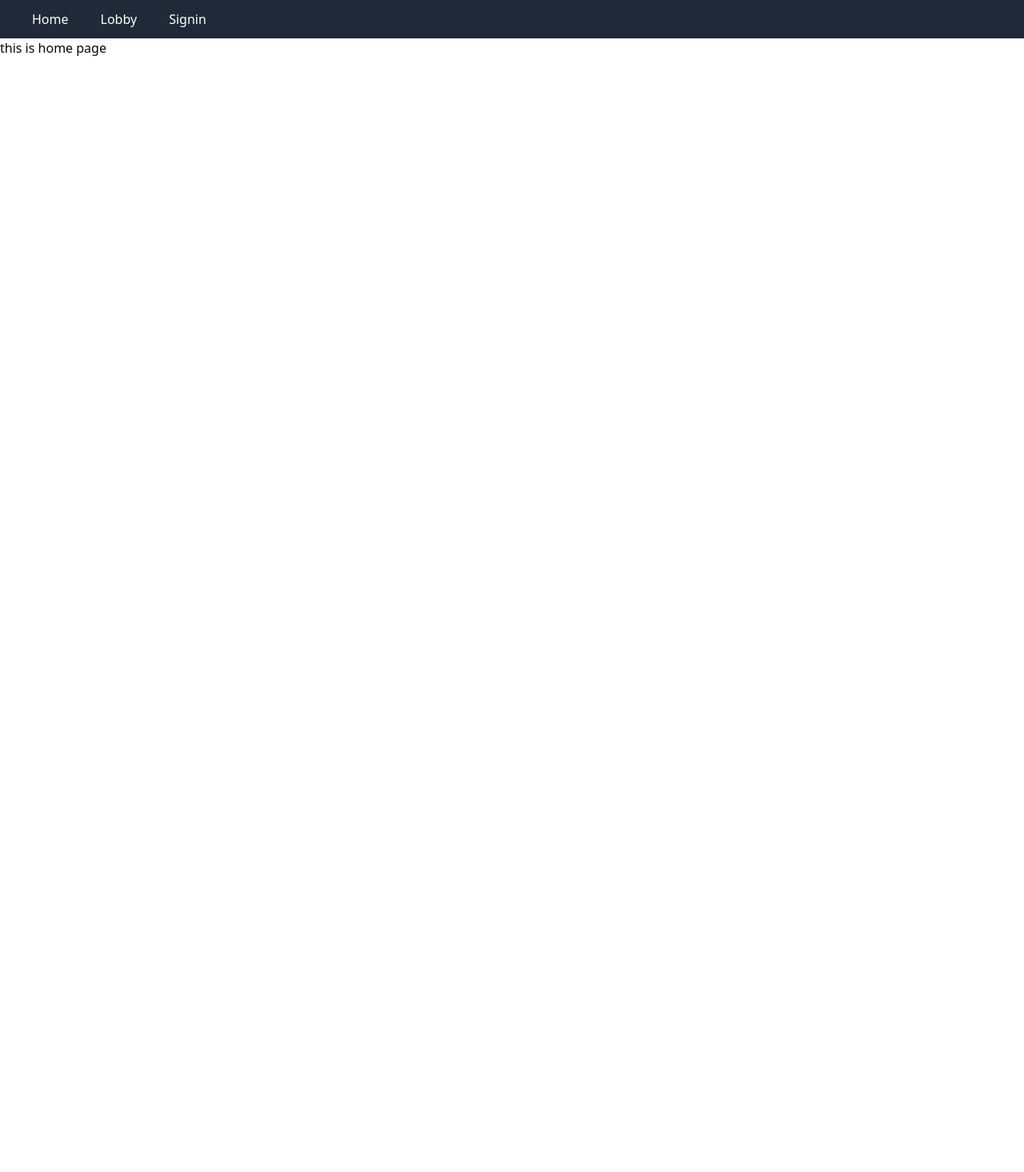
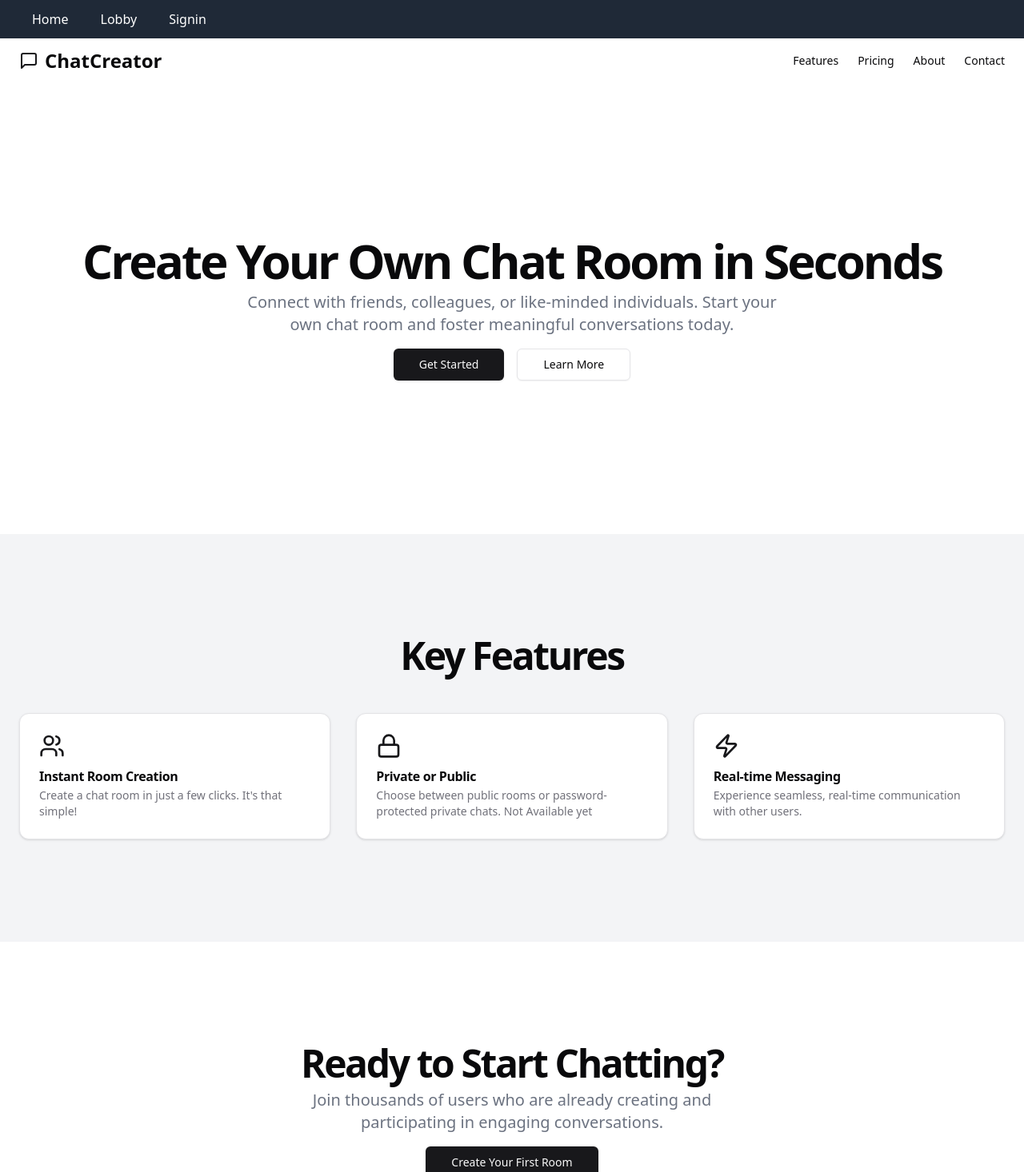
Before and after one commit to sahalbelam/chatapp, a React (Vite) app: page / in a window 1280 px wide. Shown: the top 1466 px of the page at 80% size. Before the commit the page ends 800 px from the top, so only its background shows below. Built offline with nearby package versions, Linux system fonts and the light colour scheme; no server answers.

Commit message:
added home page

```diff
--- a/src/components/Home.tsx
+++ b/src/components/Home.tsx
@@ -1,11 +1,106 @@
-import JoinRoom from './JoinRoom'
+import { Button } from "@/components/ui/button"
+import { Card, CardDescription, CardHeader, CardTitle } from "@/components/ui/card"
+import { MessageSquare, Users, Lock, Zap } from "lucide-react"
+import { Link } from "react-router-dom"
 
-const Home = () => {
+export default function Component() {
   return (
-    <div>
-      this is home page
+    <div className="flex flex-col min-h-screen">
+      <header className="px-4 lg:px-6 h-14 flex items-center">
+        <Link className="flex items-center justify-center" to="#">
+          <MessageSquare className="h-6 w-6 text-primary" />
+          <span className="ml-2 text-2xl font-bold">ChatCreator</span>
+        </Link>
+        <nav className="ml-auto flex gap-4 sm:gap-6">
+          <Link className="text-sm font-medium hover:underline underline-offset-4" to="#">
+            Features
+          </Link>
+          <Link className="text-sm font-medium hover:underline underline-offset-4" to="#">
+            Pricing
+          </Link>
+          <Link className="text-sm font-medium hover:underline underline-offset-4" to="#">
+            About
+          </Link>
+          <Link className="text-sm font-medium hover:underline underline-offset-4" to="#">
+            Contact
+          </Link>
+        </nav>
+      </header>
+      <main className="flex-1">
+        <section className="w-full py-12 md:py-24 lg:py-32 xl:py-48">
+          <div className="container px-4 md:px-6">
+            <div className="flex flex-col items-center space-y-4 text-center">
+              <div className="space-y-2">
+                <h1 className="text-3xl font-bold tracking-tighter sm:text-4xl md:text-5xl lg:text-6xl/none">
+                  Create Your Own Chat Room in Seconds
+                </h1>
+                <p className="mx-auto max-w-[700px] text-gray-500 md:text-xl dark:text-gray-400">
+                  Connect with friends, colleagues, or like-minded individuals. Start your own chat room and foster
+                  meaningful conversations today.
+                </p>
+              </div>
+              <div className="space-x-4">
+                <Button size="lg">Get Started</Button>
+                <Button size="lg" variant="outline">
+                  Learn More
+                </Button>
+              </div>
+            </div>
+          </div>
+        </section>
+        <section className="w-full py-12 md:py-24 lg:py-32 bg-gray-100 dark:bg-gray-800">
+          <div className="container px-4 md:px-6">
+            <h2 className="text-3xl font-bold tracking-tighter sm:text-5xl text-center mb-12">Key Features</h2>
+            <div className="grid grid-cols-1 md:grid-cols-2 lg:grid-cols-3 gap-8">
+              <Card>
+                <CardHeader>
+                  <Users className="w-8 h-8 mb-2 text-primary" />
+                  <CardTitle>Instant Room Creation</CardTitle>
+                  <CardDescription>Create a chat room in just a few clicks. It's that simple!</CardDescription>
+                </CardHeader>
+              </Card>
+              <Card>
+                <CardHeader>
+                  <Lock className="w-8 h-8 mb-2 text-primary" />
+                  <CardTitle>Private or Public</CardTitle>
+                  <CardDescription>Choose between public rooms or password-protected private chats. Not Available yet</CardDescription>
+                </CardHeader>
+              </Card>
+              <Card>
+                <CardHeader>
+                  <Zap className="w-8 h-8 mb-2 text-primary" />
+                  <CardTitle>Real-time Messaging</CardTitle>
+                  <CardDescription>Experience seamless, real-time communication with other users.</CardDescription>
+                </CardHeader>
+              </Card>
+            </div>
+          </div>
+        </section>
+        <section className="w-full py-12 md:py-24 lg:py-32">
+          <div className="container px-4 md:px-6">
+            <div className="flex flex-col items-center justify-center space-y-4 text-center">
+              <div className="space-y-2">
+                <h2 className="text-3xl font-bold tracking-tighter sm:text-5xl">Ready to Start Chatting?</h2>
+                <p className="mx-auto max-w-[600px] text-gray-500 md:text-xl dark:text-gray-400">
+                  Join thousands of users who are already creating and participating in engaging conversations.
+                </p>
+              </div>
+              <Button size="lg"><Link to={"/lobby"}>Create Your First Room</Link></Button>
+            </div>
+          </div>
+        </section>
+      </main>
+      <footer className="flex flex-col gap-2 sm:flex-row py-6 w-full shrink-0 items-center px-4 md:px-6 border-t">
+        <p className="text-xs text-gray-500 dark:text-gray-400">© 2024 ChatCreator. All rights reserved. created by sahal belam</p>
+        <nav className="sm:ml-auto flex gap-4 sm:gap-6">
+          <Link className="text-xs hover:underline underline-offset-4" to="#">
+            Terms of Service
+          </Link>
+          <Link className="text-xs hover:underline underline-offset-4" to="#">
+            Privacy
+          </Link>
+        </nav>
+      </footer>
     </div>
   )
 }
-
-export default Home
--- /dev/null
+++ b/src/components/ui/card.tsx
@@ -0,0 +1,76 @@
+import * as React from "react"
+
+import { cn } from "@/lib/utils"
+
+const Card = React.forwardRef<
+  HTMLDivElement,
+  React.HTMLAttributes<HTMLDivElement>
+>(({ className, ...props }, ref) => (
+  <div
+    ref={ref}
+    className={cn(
+      "rounded-xl border bg-card text-card-foreground shadow",
+      className
+    )}
+    {...props}
+  />
+))
+Card.displayName = "Card"
+
+const CardHeader = React.forwardRef<
+  HTMLDivElement,
+  React.HTMLAttributes<HTMLDivElement>
+>(({ className, ...props }, ref) => (
+  <div
+    ref={ref}
+    className={cn("flex flex-col space-y-1.5 p-6", className)}
+    {...props}
+  />
+))
+CardHeader.displayName = "CardHeader"
+
+const CardTitle = React.forwardRef<
+  HTMLParagraphElement,
+  React.HTMLAttributes<HTMLHeadingElement>
+>(({ className, ...props }, ref) => (
+  <h3
+    ref={ref}
+    className={cn("font-semibold leading-none tracking-tight", className)}
+    {...props}
+  />
+))
+CardTitle.displayName = "CardTitle"
+
+const CardDescription = React.forwardRef<
+  HTMLParagraphElement,
+  React.HTMLAttributes<HTMLParagraphElement>
+>(({ className, ...props }, ref) => (
+  <p
+    ref={ref}
+    className={cn("text-sm text-muted-foreground", className)}
+    {...props}
+  />
+))
+CardDescription.displayName = "CardDescription"
+
+const CardContent = React.forwardRef<
+  HTMLDivElement,
+  React.HTMLAttributes<HTMLDivElement>
+>(({ className, ...props }, ref) => (
+  <div ref={ref} className={cn("p-6 pt-0", className)} {...props} />
+))
+CardContent.displayName = "CardContent"
+
+const CardFooter = React.forwardRef<
+  HTMLDivElement,
+  React.HTMLAttributes<HTMLDivElement>
+>(({ className, ...props }, ref) => (
+  <div
+    ref={ref}
+    className={cn("flex items-center p-6 pt-0", className)}
+    {...props}
+  />
+))
+CardFooter.displayName = "CardFooter"
+
+export { Card, CardHeader, CardFooter, CardTitle, CardDescription, CardContent }
```
